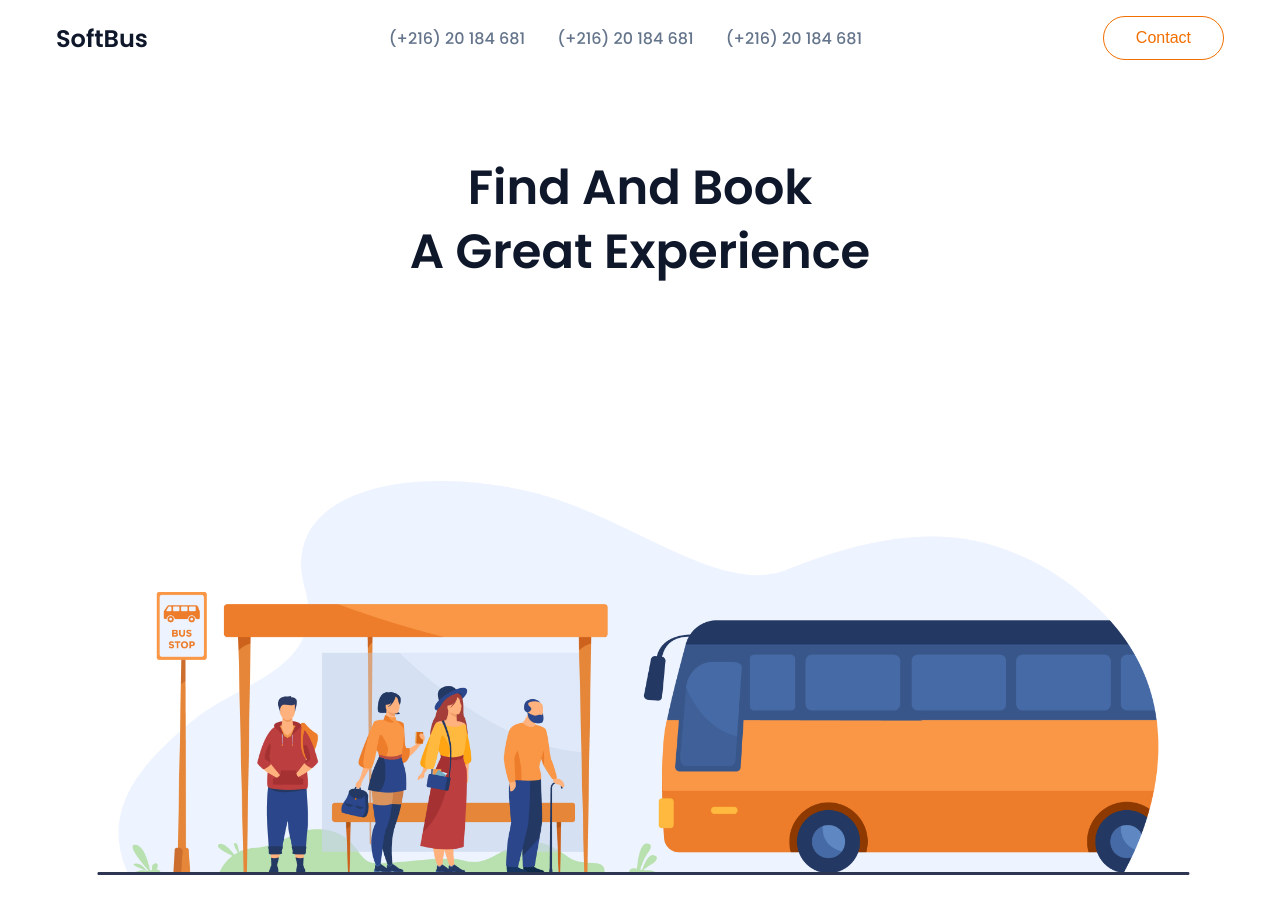
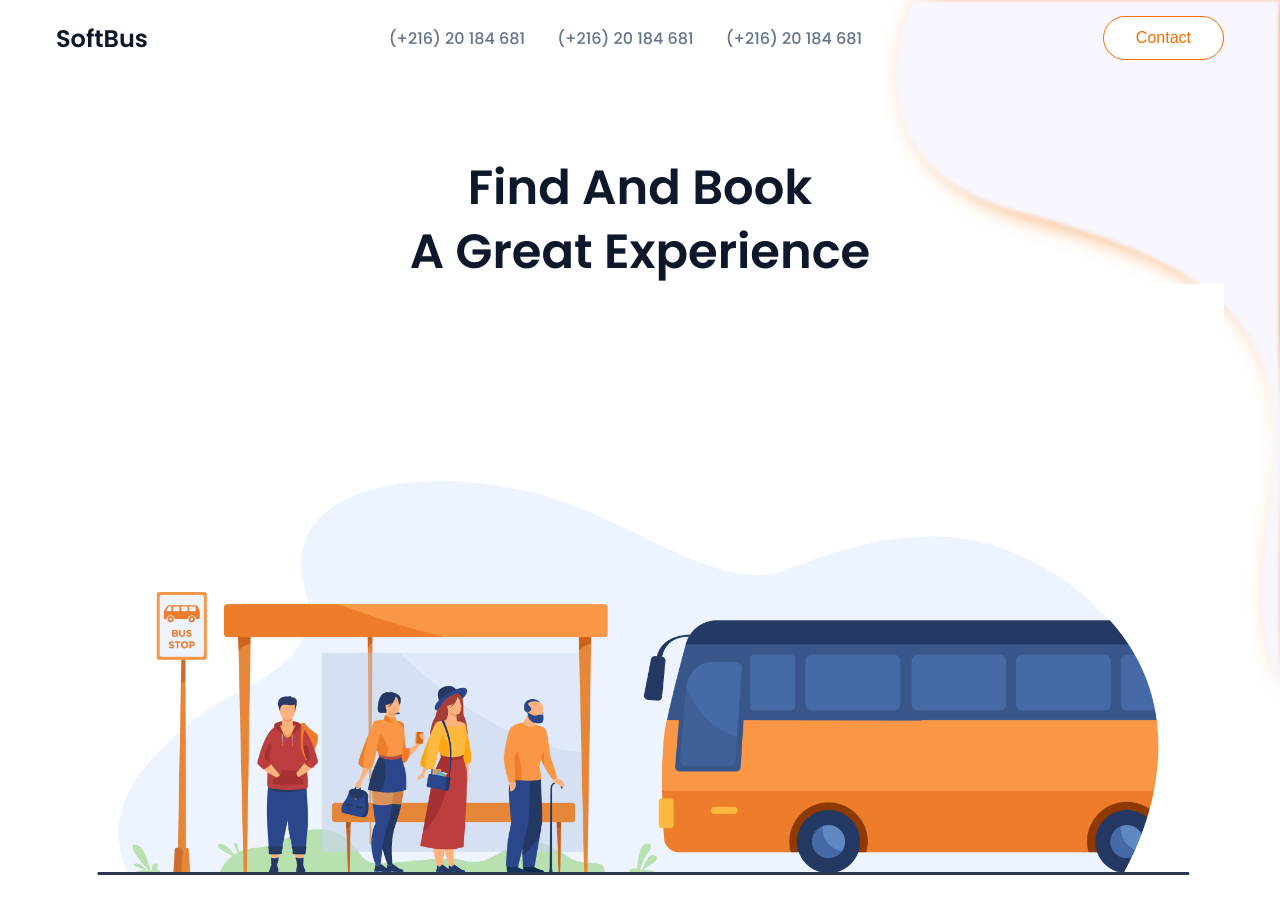
Before and after one commit to nasriblack/SoftBus, a React (Vite) app: page / in a window 1280 px wide. Shown: the top 914 px of the page. Built offline with nearby package versions, Linux system fonts and the light colour scheme.

Commit message:
header shape is done with some refactoring

```diff
--- a/src/pages/BusTicket/bus-ticket.scss
+++ b/src/pages/BusTicket/bus-ticket.scss
@@ -2,8 +2,6 @@
     margin: 0;
     padding: 0;
     box-sizing: border-box;
-    background-color: #f7f7f7;
-
 }
 
 .booking-div {
@@ -11,7 +9,7 @@
     background-color: white;
     border: 1px solid grey;
     border-radius: 15px;
-    width: 70rem;
+    min-width: 40rem;
     height: 40rem;
     margin: 80px 80px;
 }
--- a/src/pages/Home.tsx
+++ b/src/pages/Home.tsx
@@ -4,7 +4,8 @@ import header_shape from '../assets/svg/header-shape-1.svg';
 function Home() {
   return (
     <>
-      <div>
+      <div className="header__navbar">
+        <div className="shader__shape"></div>
         <nav>
           <div className="nav__logo">SoftBus</div>
           <ul className="nav__links">
--- a/style-app.scss
+++ b/style-app.scss
@@ -23,26 +23,11 @@
   margin: auto;
   padding: 5rem 1rem;
 }
-.section__route__container {
-  position: relative;
-  max-width: var(--max-width);
-  margin: auto;
-  display: inline-block;
-}
-.section__route__container img {
-  display: block;
-  max-width: 100%;
-  height: auto;
-}
 
-.section__route__container .overlay {
-  position: absolute;
-    top: 0;
-    left: 0;
-    width: 100%;
-    height: 100%;
-    background: linear-gradient(to bottom, rgba(255, 255, 255, 0) 0%, rgba(255, 255, 255, 1) 100%);
-}
+
+
+
+
 
 .section__header {
   font-size: 2.5rem;
@@ -122,6 +107,25 @@ nav {
   line-height: 4rem;
 }
 
+.header__navbar {
+  position: relative;
+}
+
+.header__navbar .shader__shape {
+  background-image: url('./src/assets/svg/header-shape-1.svg');
+  position: absolute;
+  top: 0;
+  width: 30%;
+  height: 100%;
+  right: 0;
+  z-index: -1;
+  background-position: left center;
+  background-repeat: no-repeat;
+  background-size: cover;
+  filter: drop-shadow(15px 0px 13px var(--primary-color)) blur(2px);
+}
+
+
 
 
 
```
Also changed, not shown: src/assets/svg/header-shape-1.svg (renamed from src/assets/New folder/header-shape-1.svg), src/assets/svg/header-shape-2.svg (added).
